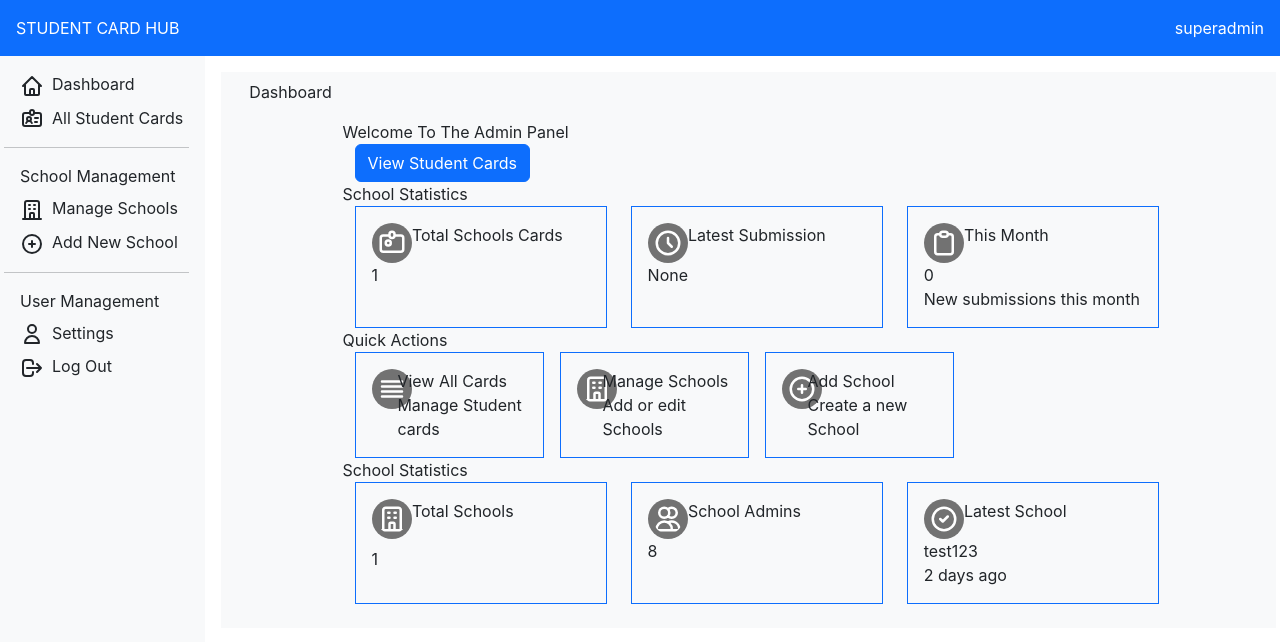
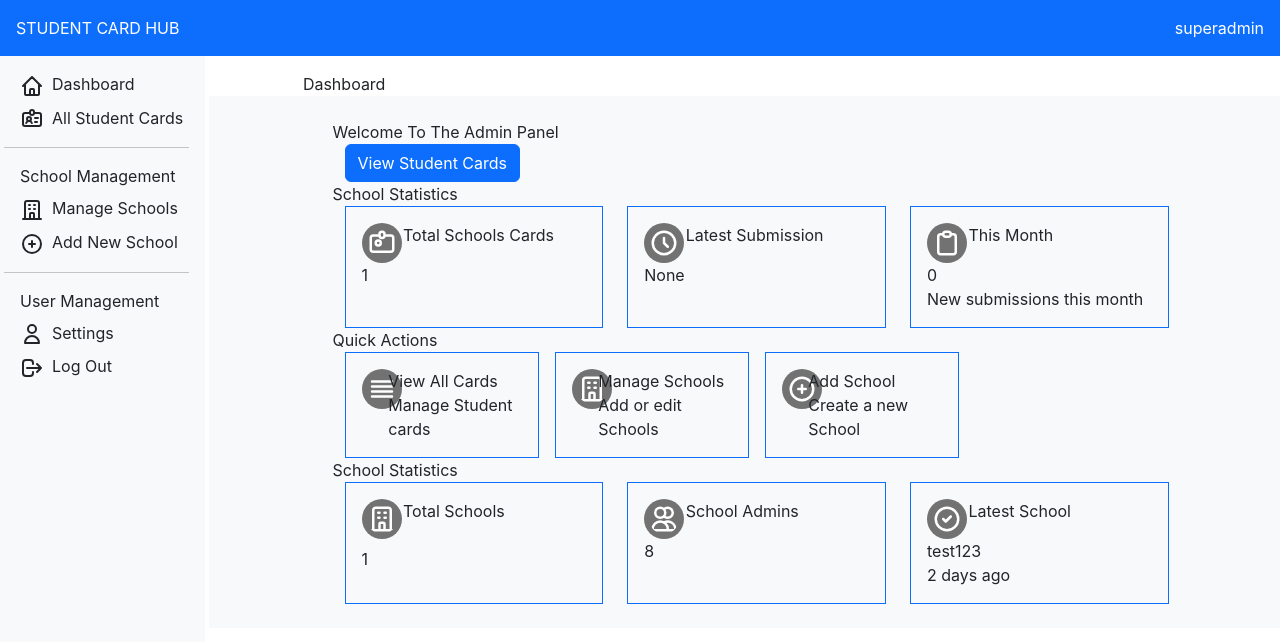
Before and after one commit to itshardlight/student_idcard_react, a React (Create React App) app: page / in a window 1280 px wide. Shown: the top 642 px of the page. Built offline with nearby package versions, Linux system fonts and the light colour scheme.

Commit message:
fixed the layout final div vitra div vako wala

```diff
--- a/src/mysrc/Dashboard.js
+++ b/src/mysrc/Dashboard.js
@@ -26,8 +26,7 @@ function Dashboard() {
             </div>
           </nav>
 
-          <div
-            className="collapse left-content d-md-block col-md-2 bg-light p-3 "
+          <div className="collapse left-content d-md-block col-md-2 bg-light p-3 "
             id="sidebarMenu"
           >
             <div className="mb-2 ms-3">
@@ -139,8 +138,10 @@ function Dashboard() {
           </div>
 
           <div className="right-content col-10 p-3">
-            <div className="col bg-light align-items-center p-2 ps-4">
-              <div className="row ps-3">Dashboard</div>
+                 <div className="row"> <div className="col-3 text-center">Dashboard</div></div>
+
+            <div className="row bg-light align-items-center p-2 ps-4">
+
               <div className="container py-3 col-10 ">
                 <div className="container">
                   <div className="row">Welcome To The Admin Panel</div>
```
